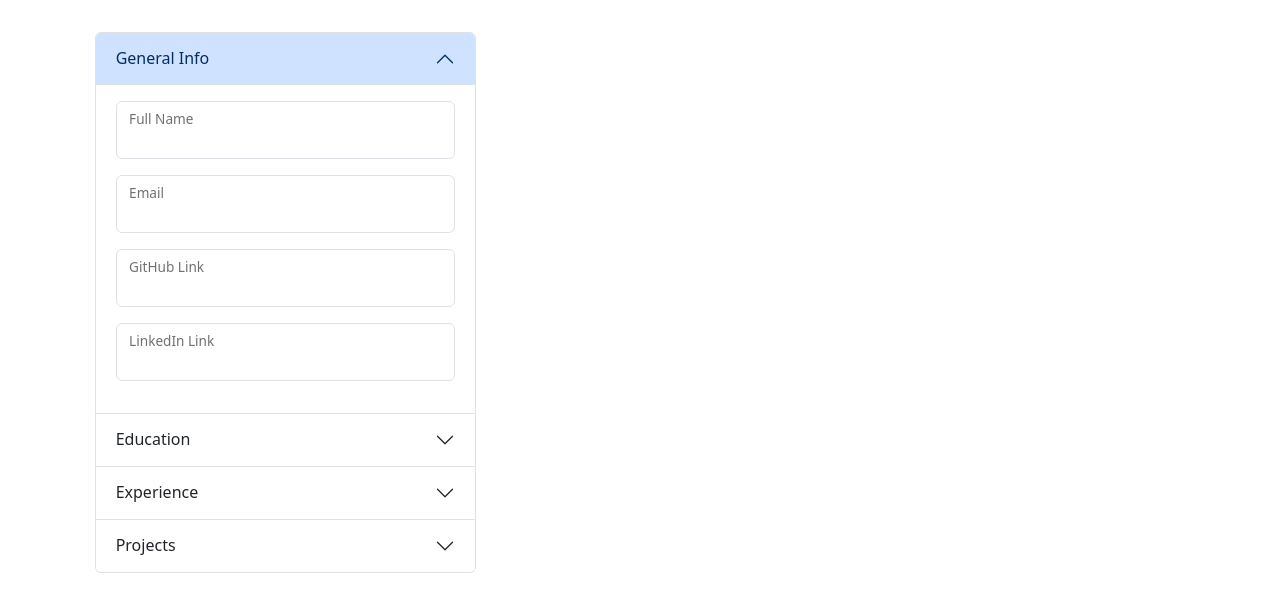
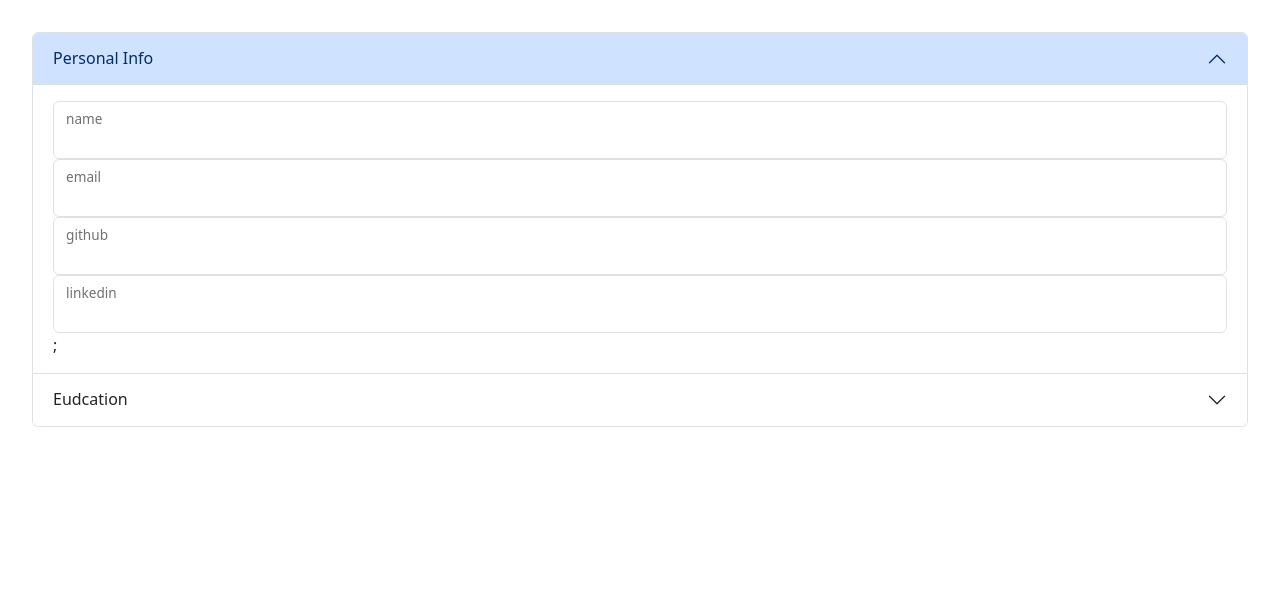
Before and after one commit to dchen046/exp-builder, a React (Vite) app: page / in a window 1280 px wide. Shown: the top 612 px of the page. Built offline with nearby package versions, Linux system fonts and the light colour scheme.

Commit message:
added personal info tab

```diff
--- a/src/App.jsx
+++ b/src/App.jsx
@@ -3,7 +3,8 @@
 // import viteLogo from '/vite.svg'
 import './App.css'
 import 'bootstrap/dist/css/bootstrap.min.css';
-import CvForm from './components/Forms/CvForm';
+// import { InfoForm } from './components/InfoForm';
+import CvForm from './components/CvForm';
 
 
 function App() {
@@ -11,13 +12,13 @@ function App() {
 
   return (
     <>
-      <div className='d-flex'>
-        <section id='inputs' className='container col-4'>
-          <CvForm />
-        </section>
-
-        <section id='resume' className='container col-6'></section>
-      </div>
+      <main>
+        <div id='inputs'>
+          {/* <InfoForm currInfo={currInfo} updateInfo={updateInfo} /> */}
+          < CvForm />
+        </div>
+        <div id='resume'></div>
+      </main>
     </>
   )
 }
--- /dev/null
+++ b/src/components/CvForm.jsx
@@ -0,0 +1,49 @@
+import Accordion from 'react-bootstrap/Accordion';
+import {InfoForm} from './InfoForm';
+import { useState } from 'react'
+
+function InputTab({ tabIndex, tabHeader, handleCreation }) {
+    console.log(tabIndex);
+    return (
+        <Accordion.Item eventKey={tabIndex}>
+            <Accordion.Header>
+                {tabHeader}
+            </Accordion.Header>
+            <Accordion.Body>
+                {handleCreation()}
+            </Accordion.Body>
+        </Accordion.Item>
+    );
+}
+
+function CreateInfoForm() {
+    const [currInfo, setInfo] = useState({
+        name: '',
+        email: '',
+        linkedin: '',
+        github: '',
+    });
+
+    function updateInfo(e) {
+        setInfo(prevInfo => ({
+            ...prevInfo,
+            [e.target.name]: e.target.value,
+        }));
+    }
+
+    return <InfoForm currInfo={currInfo} updateInfo={updateInfo} />
+}
+
+function CvForm() {
+    return (
+        <section>
+            <Accordion defaultActiveKey='0' className='col-auto'>
+                <InputTab tabIndex='0' tabHeader={'Personal Info'} handleCreation={CreateInfoForm} />
+                <InputTab tabIndex='1' tabHeader={'Eudcation'} handleCreation={CreateInfoForm} />
+                {/* <InputTab tabIndex={++index} tabHeader={'Experience'} handleCreation={InfoForm} /> */}
+            </Accordion>
+        </section>
+    );
+}
+
+export default CvForm
--- /dev/null
+++ b/src/components/InfoForm.jsx
@@ -0,0 +1,31 @@
+import FloatingLabel from 'react-bootstrap/FloatingLabel';
+import Form from 'react-bootstrap/Form';
+
+function CreateFormGroup ({label, value, updateInfo}) {
+    return (
+        <Form.Group>
+            <FloatingLabel label={label}>
+                <Form.Control type='text' name={label} value={value} onChange={updateInfo}></Form.Control>
+            </FloatingLabel>
+        </Form.Group>
+    )
+}
+
+function CreateForm({ currInfo, updateInfo }) {
+    return (
+        <Form >
+            <CreateFormGroup label='name' value={currInfo.name} updateInfo={updateInfo} />
+            <CreateFormGroup label='email' value={currInfo.email} updateInfo={updateInfo} />
+            <CreateFormGroup label='github' value={currInfo.github} updateInfo={updateInfo} />
+            <CreateFormGroup label='linkedin' value={currInfo.linkedin} updateInfo={updateInfo} />
+        </Form>
+    )
+}
+
+export function InfoForm({ currInfo, updateInfo }) {
+    return (
+        <section>
+            <CreateForm currInfo={currInfo} updateInfo={updateInfo} />;
+        </section>
+    )
+}
--- a/src/components/forms/CvForm.jsx
+++ /dev/null
@@ -1,46 +0,0 @@
-import Accordion from 'react-bootstrap/Accordion';
-import InfoForm from './InfoForm';
-import EducationForm from './EducationForm';
-import ExperienceForm from './ExperienceForm';
-import { CvTab } from '../../utility/CustomClasses';
-
-function InfoTab({tabIndex, tabHeader, handleCreation}) {
-    return (
-        <Accordion.Item eventKey={tabIndex}>
-            <Accordion.Header>
-                {tabHeader}
-            </Accordion.Header>
-            <Accordion.Body>
-                {handleCreation()}
-            </Accordion.Body>
-        </Accordion.Item>
-    );
-}
-
-function CreateAllTabs({cvTabs}) {
-    return (
-        cvTabs.map( (tab, index) => {
-            return <InfoTab key={index} tabIndex={`${index}`} tabHeader={tab.header} handleCreation={tab.func} />
-        })
-    );
-}
-
-function CvForm() {
-    const cvTabs = [
-        new CvTab('General Info', InfoForm),
-        new CvTab('Education', EducationForm),
-        new CvTab('Experience', ExperienceForm),
-        new CvTab('Projects', InfoForm)
-    ]
-
-    return (
-        <section>
-            <Accordion defaultActiveKey='0' className='col-auto'>
-                <CreateAllTabs cvTabs={cvTabs} />
-            </Accordion>
-        </section>
-
-    );
-}
-
-export default CvForm
--- a/src/components/forms/EducationForm.jsx
+++ /dev/null
@@ -1,14 +0,0 @@
-import { InputInfo } from '../../utility/CustomClasses';
-import { CreateForm } from '../../utility/FormCreation';
-
-function EducationForm() {
-    const inputsInfo = [
-        new InputInfo('School Name'),
-        new InputInfo('Date', 'date'),
-        new InputInfo('Degree'),
-        new InputInfo('GPA out of 4.0', 'number')
-    ];
-    return <CreateForm inputsInfo={inputsInfo} />
-}
-
-export default EducationForm;
--- a/src/components/forms/ExperienceForm.jsx
+++ /dev/null
@@ -1,14 +0,0 @@
-import { InputInfo } from '../../utility/CustomClasses';
-import { CreateForm } from '../../utility/FormCreation';
-
-function ExperienceForm() {
-    const inputsInfo = [
-        new InputInfo('Company'),
-        new InputInfo('Title'),
-        new InputInfo('Duration', 'date'),
-        new InputInfo('Summary', 'textarea')
-    ];
-    return <CreateForm inputsInfo={inputsInfo} />
-}
-
-export default ExperienceForm;
--- a/src/components/forms/InfoForm.jsx
+++ /dev/null
@@ -1,16 +0,0 @@
-// import Button from 'react-bootstrap/Button';
-import { InputInfo } from '../../utility/CustomClasses';
-import { CreateForm } from '../../utility/FormCreation';
-
-
-function InfoForm() {
-    const inputsInfo = [
-        new InputInfo('Full Name'),
-        new InputInfo('Email', 'email'),
-        new InputInfo('GitHub Link'),
-        new InputInfo('LinkedIn Link')
-    ]
-    return <CreateForm inputsInfo={inputsInfo} />;
-}
-
-export default InfoForm;
--- a/src/utility/CustomClasses.js
+++ /dev/null
@@ -1,13 +0,0 @@
-export class CvTab {
-    constructor(header, func) {
-        this.header = header;
-        this.func = func;
-    }
-}
-
-export class InputInfo {
-    constructor(label, type = 'text') {
-        this.label = label;
-        this.type = type;
-    }
-}
--- a/src/utility/FormCreation.jsx
+++ /dev/null
@@ -1,24 +0,0 @@
-import FloatingLabel from 'react-bootstrap/FloatingLabel';
-import Form from 'react-bootstrap/Form';
-
-function FormTypes({ inputs }) {
-    return (
-        inputs.map((input, index) => {
-            return (
-                <Form.Group key={index} className='mb-3'>
-                    <FloatingLabel label={input.label}>
-                        <Form.Control type={input.type} />
-                    </FloatingLabel>
-                </Form.Group>
-            )
-        })
-    )
-}
-
-export function CreateForm({inputsInfo}) {
-    return (
-        <Form >
-            <FormTypes inputs={inputsInfo} />
-        </Form>
-    )
-}
```
